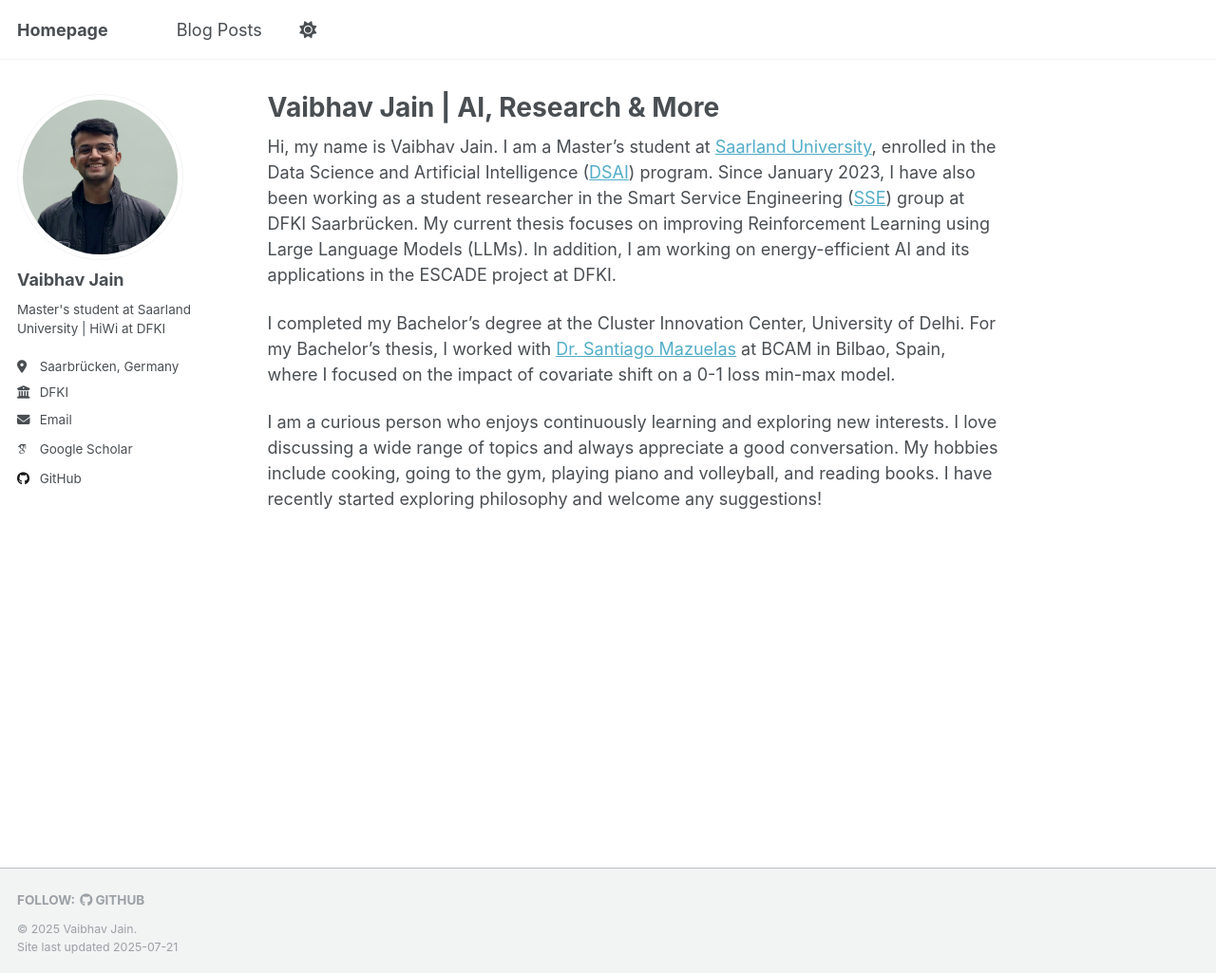
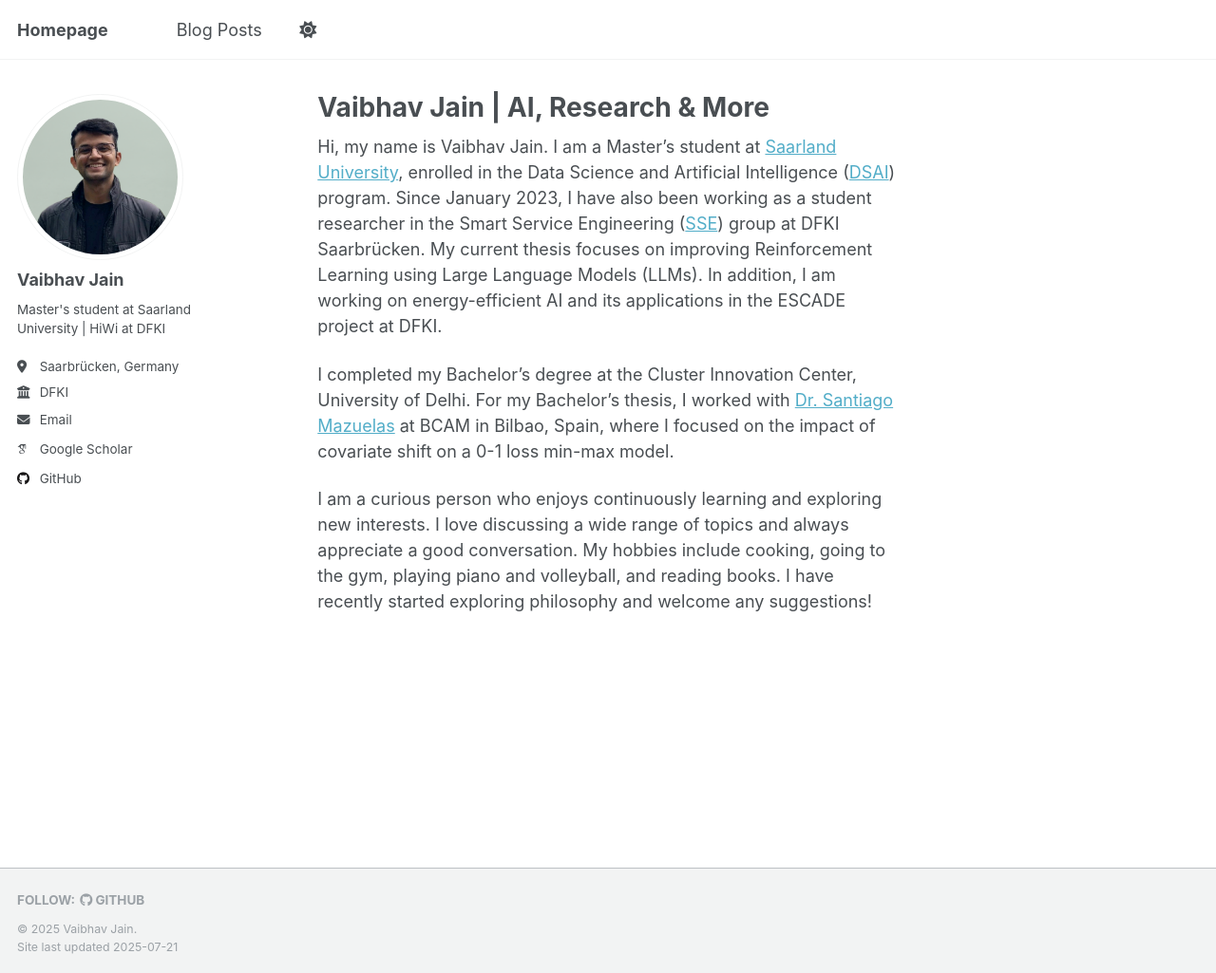
Before and after one commit to Vab-jain/Vab-jain.github.io, a Jekyll site: the page built from _pages/about.md, in a window 1280 px wide and 1025 px high. Shown: the whole window at 95% size. Built offline with Jekyll 4.4.1, drawn with Linux system fonts in a browser that asks for light colours; some web fonts are replaced.

Commit message:
Increased the left-column width. More centered website.

```diff
--- a/_sass/layout/_archive.scss
+++ b/_sass/layout/_archive.scss
@@ -10,8 +10,8 @@
   }
 
   @include breakpoint($large) {
-    @include span(10 of 12 last);
-    @include prefix(0.5 of 12);
+    @include span(9 of 12 last);
+    @include prefix(0 of 12);
   }
 
   a {
--- a/_sass/layout/_page.scss
+++ b/_sass/layout/_page.scss
@@ -18,9 +18,9 @@
 
 .page {
   @include breakpoint($large) {
-    @include span(10 of 12 last);
-    @include prefix(0.5 of 12);
-    @include suffix(2 of 12);
+    @include span(9 of 12 last);
+    @include prefix(0 of 12);
+    @include suffix(3 of 12);
   }
 
   .page__inner-wrap {
--- a/_sass/layout/_sidebar.scss
+++ b/_sass/layout/_sidebar.scss
@@ -25,7 +25,7 @@
   }
 
   @include breakpoint($large) {
-    @include span(2 of 12);
+    @include span(3 of 12);
     opacity: 1;
     -webkit-transition: opacity 0.2s ease-in-out;
             transition: opacity 0.2s ease-in-out;
```
